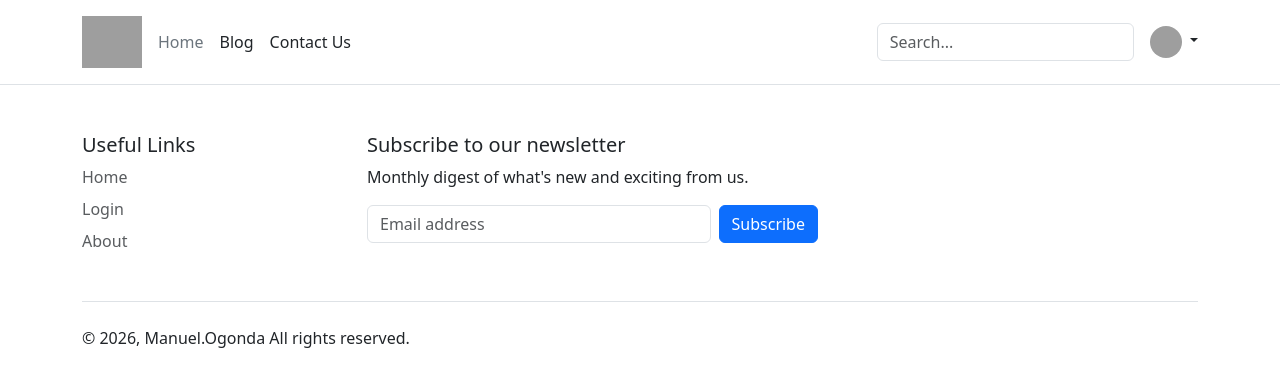
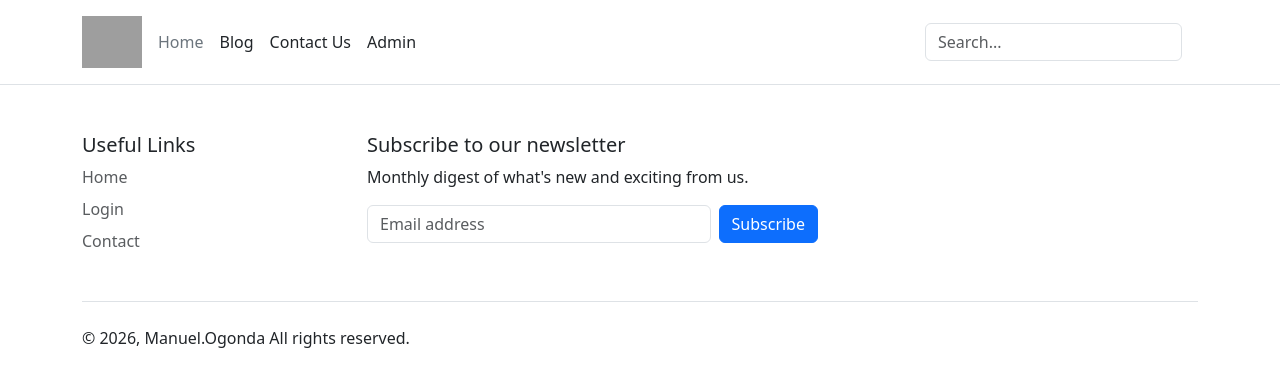
Before and after one commit to manuelogonda/CODING-SAMURAI-INTERNSHIP-TASK., a PHP site: the page made by PhpBoostrapBlog/app/pages/logout.php in a window 1280 px wide. Shown: the top 387 px of the page. Run offline with PHP 8.4, Linux system fonts and the light colour scheme; the template is opened without the code that fills it, so the values that code supplies are empty; some libraries are stand-ins or nearby versions; grey boxes are pictures that could not be loaded.

Commit message:
did home routing

```diff
--- a/PhpBoostrapBlog/app/pages/includes/footer.php
+++ b/PhpBoostrapBlog/app/pages/includes/footer.php
@@ -13,7 +13,7 @@
                       </li>
 
                       <li class="nav-item mb-2">
-                          <a href="#" class="nav-link p-0 text-body-secondary">About</a>
+                          <a href="<?= ROOT ?>/index.php?url=contact" class="nav-link p-0 text-body-secondary">Contact</a>
                       </li>
                   </ul>
               </div>
--- a/PhpBoostrapBlog/app/pages/includes/header.php
+++ b/PhpBoostrapBlog/app/pages/includes/header.php
@@ -112,27 +112,17 @@
         </a>
 
         <ul class="nav col-12 col-lg-auto me-lg-auto mb-2 justify-content-center mb-md-0">
-          <li><a href="#" class="nav-link px-2 link-secondary">Home</a></li>
-          <li><a href="#" class="nav-link px-2 link-dark">Blog</a></li>
-          <li><a href="#" class="nav-link px-2 link-dark">Contact Us</a></li>
+          <li><a href="<?= ROOT ?>/index.php?url=home" class="nav-link px-2 link-secondary">Home</a></li>
+          <li><a href="<?= ROOT ?>/index.php?url=blog" class="nav-link px-2 link-dark">Blog</a></li>
+          <li><a href="<?= ROOT ?>/index.php?url=contact" class="nav-link px-2 link-dark">Contact Us</a></li>
+          <li><a href="<?= ROOT ?>/index.php?url=admin" class="nav-link px-2 link-dark">Admin</a></li>
         </ul>
 
         <form class="col-12 col-lg-auto mb-3 mb-lg-0 me-lg-3">
           <input type="search" class="form-control" placeholder="Search..." aria-label="Search">
         </form>
 
-        <div class="dropdown text-end">
-          <a href="#" class="d-block link-dark text-decoration-none dropdown-toggle" id="dropdownUser1" data-bs-toggle="dropdown" aria-expanded="false">
-            <img src="https://github.com/mdo.png" alt="mdo" width="32" height="32" class="rounded-circle">
-          </a>
-          <ul class="dropdown-menu text-small" aria-labelledby="dropdownUser1">
-            <li><a class="dropdown-item" href="#">Profile</a></li>
-            <li><a class="dropdown-item" href="<?= ROOT ?>/app/pages/admin">Admin</a></li>
-            <li><a class="dropdown-item" href="#">Settings</a></li>
-            <li><hr class="dropdown-divider"></li>
-            <li><a class="dropdown-item" href="<?= ROOT ?>/assets/logout">Sign out</a></li>
-          </ul>
-        </div>
+
       </div>
     </div>
   </header>
--- a/PhpBoostrapBlog/app/pages/includes/post-card.php
+++ b/PhpBoostrapBlog/app/pages/includes/post-card.php
@@ -20,7 +20,7 @@
                   </a>
               </div>
               <div class="col-lg-5 d-lg-block">
-                  <img src="<?= get_image($post['image']) ?>
+                  <img src="<?= get_image($post['image']) ?>"
                       alt="a post Image" height="250"
                       style="object-fit: cover;"
                       class="w-100 w-lg-50 h-100">
```
Also changed, not shown: PhpBoostrapBlog/app/pages/admin.php (+2 -16 lines), PhpBoostrapBlog/app/pages/home.php (+19 -3 lines), PhpBoostrapBlog/public/assets/index.php.
